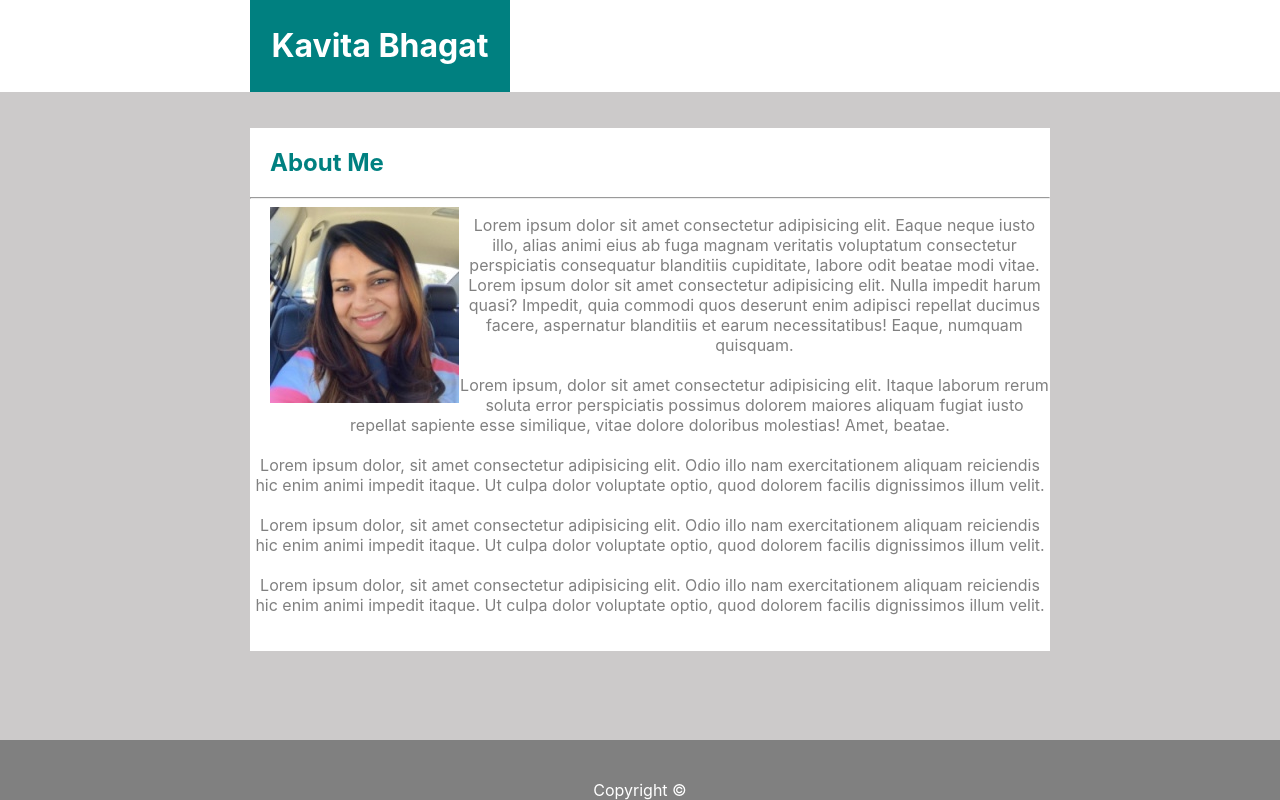
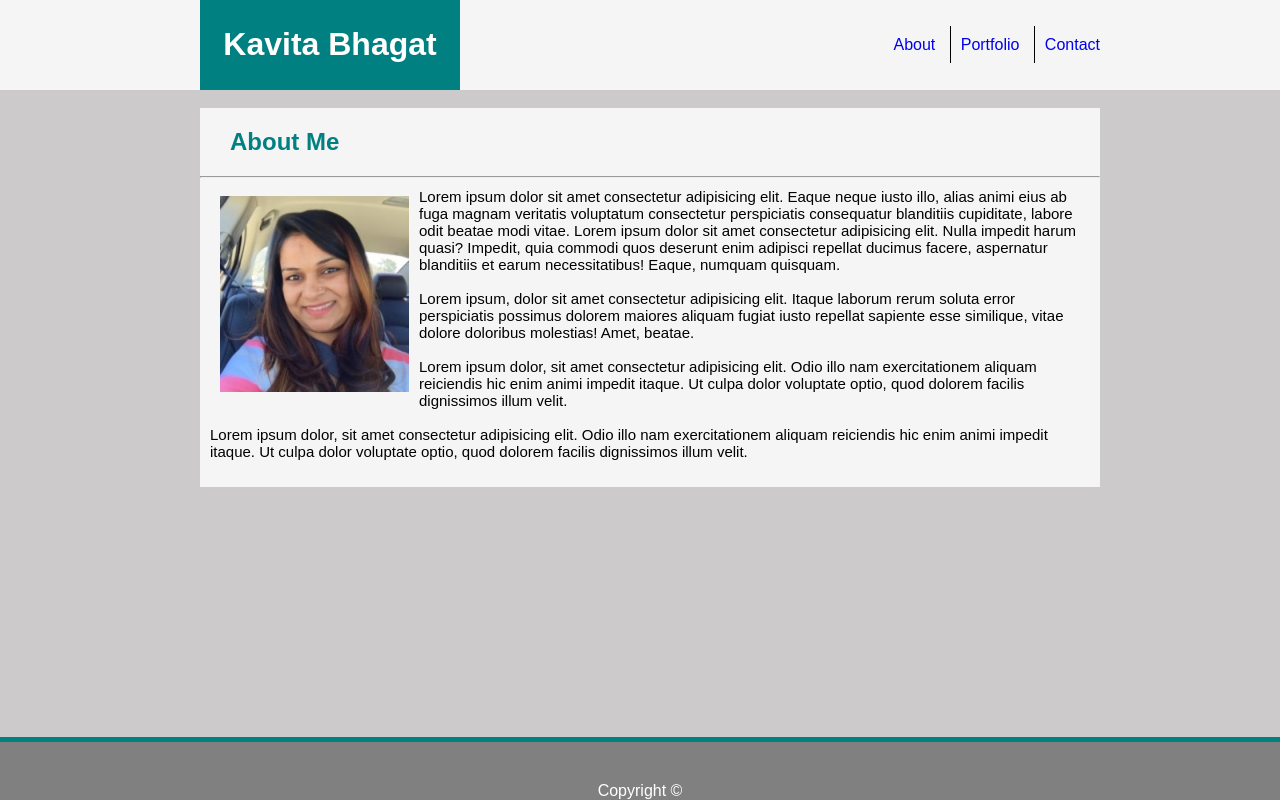
Before and after one commit to kavitabhagat/Basic-Portfolio, a plain HTML site: page index.html in a window 1280 px wide. Drawn offline with Linux system fonts and the light colour scheme.

Commit message:
added Menu bar

```diff
--- a/assets/css/style.css
+++ b/assets/css/style.css
@@ -1,8 +1,9 @@
 body{
     background: rgb(204, 202, 202);
     text-align: center;
-    font-family: -apple-system, BlinkMacSystemFont, 'Segoe UI', Roboto, Oxygen, Ubuntu, Cantarell, 'Open Sans', 'Helvetica Neue', sans-serif;
-    color: grey
+    font-style: normal;
+    font-family: Arial, Helvetica, sans-serif;
+    color: 777777
 }
 footer{
     position: absolute;
@@ -12,6 +13,7 @@ footer{
     right: 0px;
     left: 0px;
     padding-top: 40px;
+    border-top: 5px solid teal
 }
 .head-box{
     box-sizing: border-box;
@@ -20,57 +22,55 @@ footer{
     right: 0px;
     left: 0px;
     bottom: auto;
-    background: white;
+    background: whitesmoke;
 }
 .name-box{
     background: teal;
     width: 250px;
-    margin-left: 250px;
+    margin-left: 200px;
     padding: 5px;
 }
-/*
+
 .menu-box{
-    background: red;
+    background: whitesmoke;
     position: absolute;
-    right: 10px;
-    width: 100px;
-} */
+    width: 300px;
+    top: 10px;
+    right: 160px;
+    text-align: right;
+    padding: 10px
+}
 .aboutMe-box{
-    /* box-sizing: border-box; */
-    background: white;
-    position: absolute;
-    /* margin-left: 300px; */
-    margin: 120px auto;
-    width: 800px;
-    left: 250px;
-
-
-    /* clear: both */
-    /* margin-top: 40px; */
+    background: whitesmoke;
+    position: fixed;
+    margin: 100px auto;
+    width: 900px;
+    left: 200px;
 }
 
 h2{
     position: relative;
     color: teal;
     text-align: left;
-    margin-left: 20px;
-    /* left: auto;
-    top : 0px; */
+    margin-left: 30px;
 }
 h1{
     color: white
 }
 img{
+    margin:10px;
     float: left;
+}
+p{
+    margin: 10px 10px;
+    text-align: left;
+    font-size: 15px;
 }
 ul{
     list-style: none;
-    display: inline;
 }
 li{
-    /* float: left; */
-    /* position: relative; */
-    /* left: 300px; */
+    display: inline;
     padding: 10px;
     border-right: 1px solid black;
 }
@@ -83,24 +83,6 @@ a{
 img{
     margin-left:20px;
 }
-/*
-.box1{
-    box-sizing: border-box;
-    position: relative;
-    width: 200px;
-    background: cadetblue;
-} */
-/*
-.main{
-    box-sizing : border-box;
-    margin: auto;
+h1, h2{
+    sfont-family: 'Georgia', Times, Times New Roman, serif;
 }
-img{
-    float: left;
-}*/
-/* #head{
-    box-sizing: border-box;
-    position: fixed;
-    width: 800px;
-    margin: 0 auto;
-} */
--- a/index.html
+++ b/index.html
@@ -11,13 +11,13 @@
 <body>
     <div class="head-box">
         <div class="name-box"><h1>Kavita Bhagat</h1></div>
-        <!-- <div class="menu-box">
+        <span class="menu-box">
             <ul>
                 <li><a href="index.html">About </a></li>
                 <li><a href="portfolio.html"> Portfolio </a> </li>
                 <li><a href="contact.html"> Contact </a> </li>
-            </ul>
-        </div>         -->
+             </ul>
+            </span>
     </div>
     <div class="aboutMe-box">
             <h2> About Me</h2>
@@ -38,8 +38,6 @@
                     Lorem ipsum dolor, sit amet consectetur adipisicing elit. Odio illo nam exercitationem aliquam reiciendis hic enim
                     animi impedit itaque. Ut culpa dolor voluptate optio, quod dolorem facilis dignissimos illum velit.
                     <br><br>
-                    Lorem ipsum dolor, sit amet consectetur adipisicing elit. Odio illo nam exercitationem aliquam reiciendis hic enim
-                    animi impedit itaque. Ut culpa dolor voluptate optio, quod dolorem facilis dignissimos illum velit.<br><br>
                 </p>
             </div>
 
```
